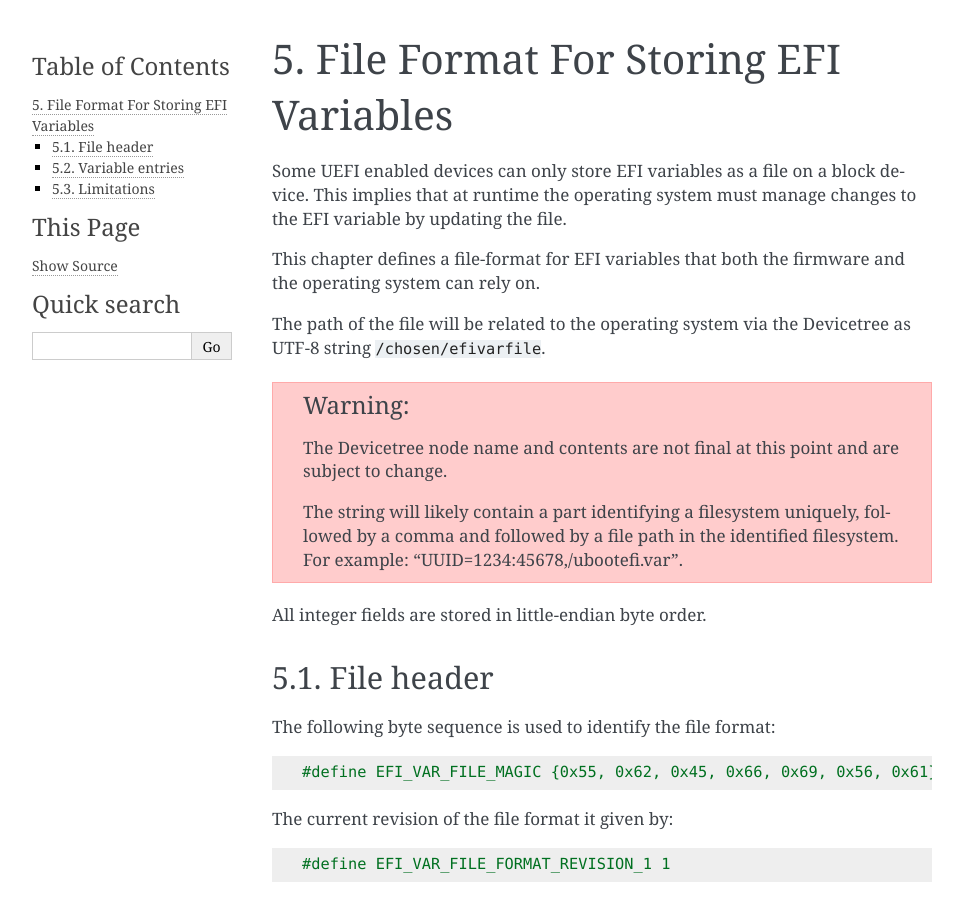
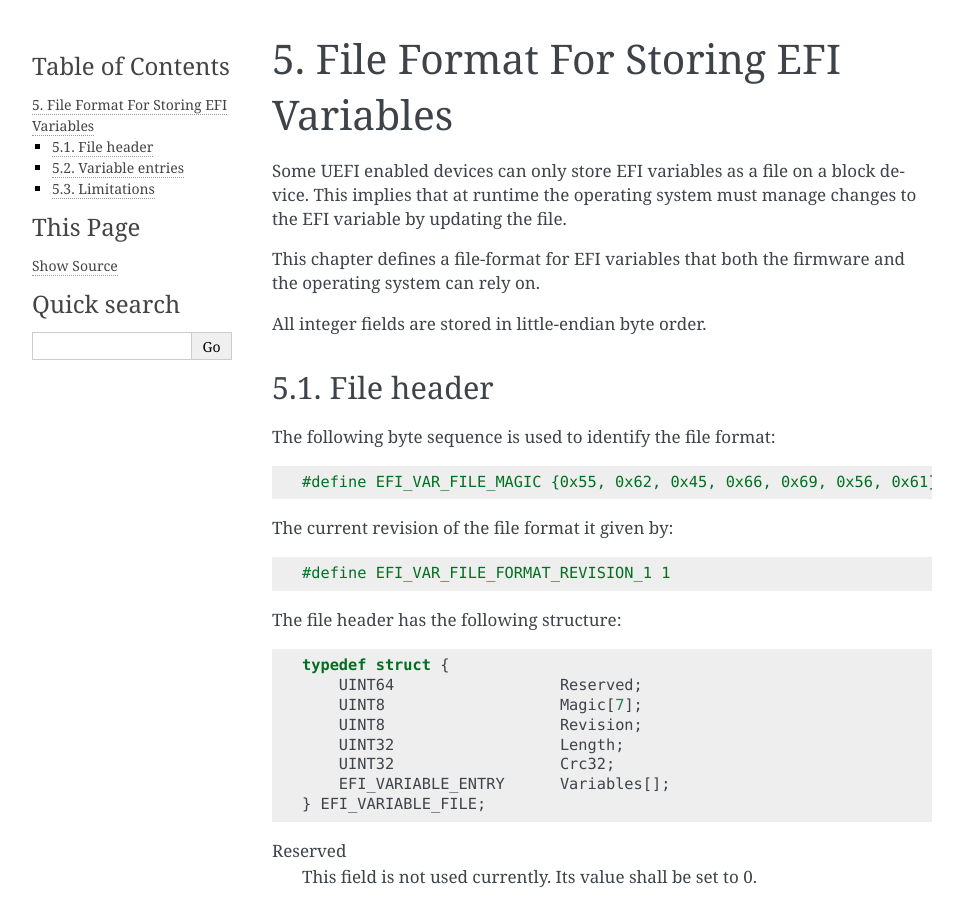
Before and after one commit to ARM-software/ebbr, a Sphinx documentation site: the page built from source/chapter5-variable-storage.rst, in a window 1280 px wide and 900 px high. Shown: the whole window, without its empty margins (148-1111 px from the left). Built offline with Sphinx 7.4.7, drawn with Linux system fonts in a browser that asks for light colours.

Commit message:
Remove /chosen/efivarfile
We are still discussing how the location of the EFI variable file should be
signaled to the OS.

Signed-off-by: Heinrich Schuchardt <heinrich.schuchardt@canonical.com>

```diff
--- a/source/chapter2-uefi.rst
+++ b/source/chapter2-uefi.rst
@@ -361,9 +361,6 @@ take precedence. [#DTSchNote]_
    * - ``/chosen/stdout-path``
      - This Property is required. It is necessary for console output.
        ([DTSPEC]_ § 3.6)
-   * - ``/chosen/efivarfile``
-     - This Property is required when the EFI Variables are stored in a file as
-       detailed in section :ref:`section-efi-vars-file-format`.
 
 The DTB must be contained in memory of type `EfiACPIReclaimMemory`.
 [#ACPIMemNote]_
--- a/source/chapter5-variable-storage.rst
+++ b/source/chapter5-variable-storage.rst
@@ -12,17 +12,6 @@ to the EFI variable by updating the file.
 
 This chapter defines a file-format for EFI variables that both the firmware
 and the operating system can rely on.
-
-The path of the file will be related to the operating system via the Devicetree
-as UTF-8 string ``/chosen/efivarfile``.
-
-.. warning::
-   The Devicetree node name and contents are not final at this point and are
-   subject to change.
-
-   The string will likely contain a part identifying a filesystem uniquely,
-   followed by a comma and followed by a file path in the identified filesystem.
-   For example: "UUID=1234:45678,/ubootefi.var".
 
 All integer fields are stored in little-endian byte order.
 
```
